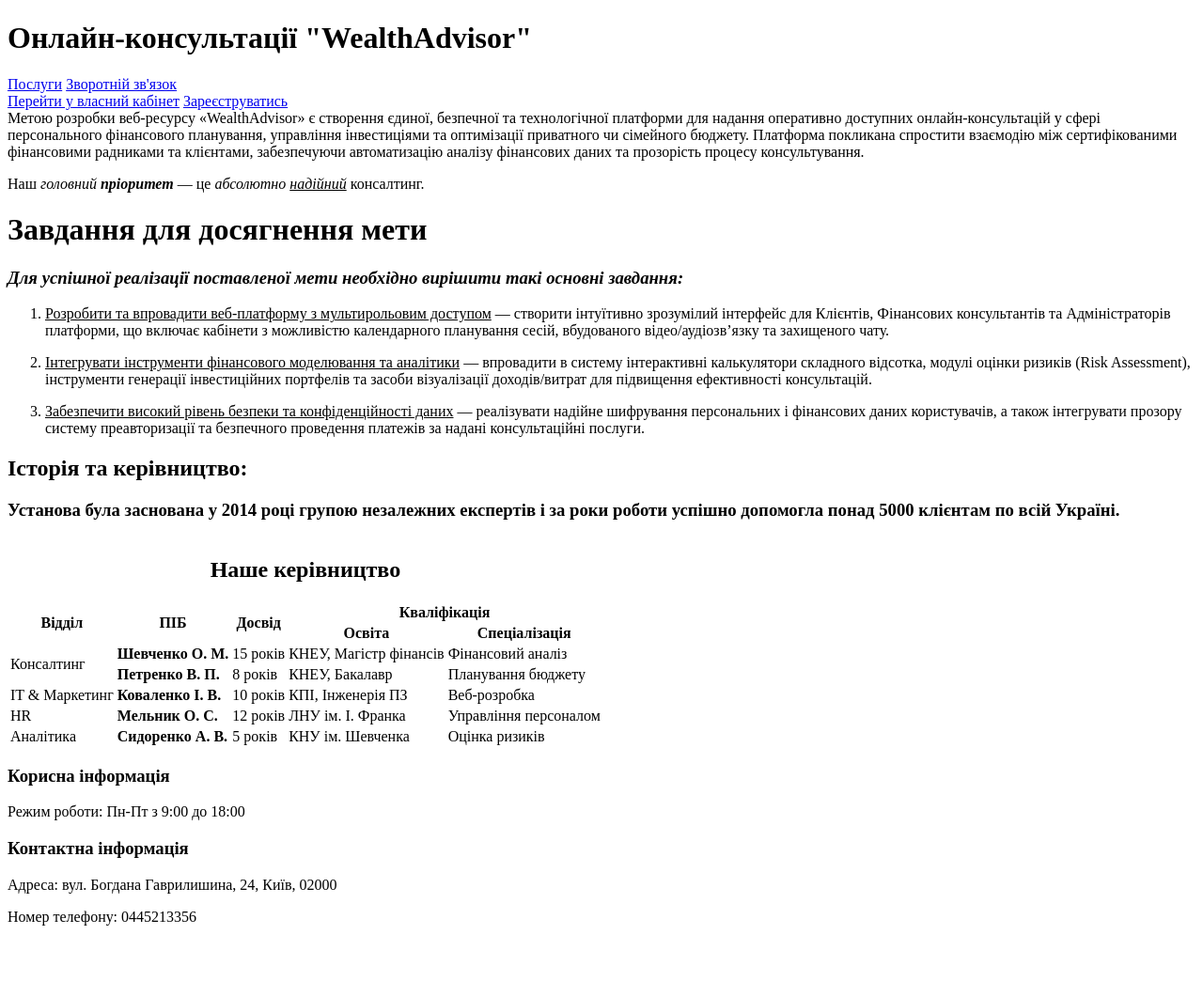
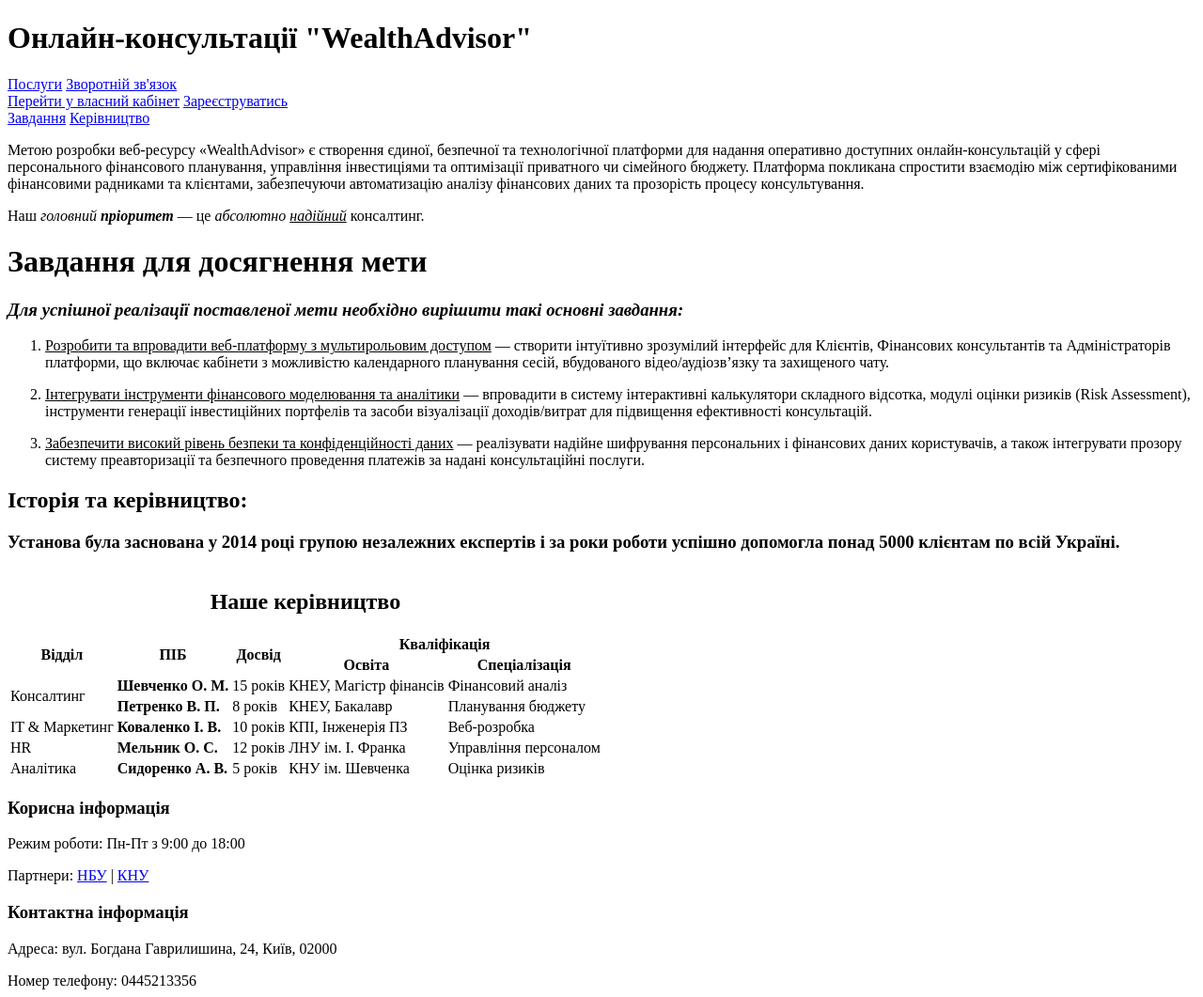
Before and after one commit to ilywka-S/Frontend-Software-Development, a plain HTML site: page index.html in a window 1280 px wide. Shown: the part 80-1141 px from the top of the page at 94% size. Before the commit the page ends 1081 px from the top, so only its background shows below. Drawn offline with Linux system fonts and the light colour scheme.

Commit message:
added-links-and-deleted-some-<p>-tags

```diff
--- a/index.html
+++ b/index.html
@@ -23,40 +23,43 @@
         </div>
     </header>
     <main>
+        <a href="#tasks-section">Завдання</a>
+        <a href="#history-section">Керівництво</a>
+
         <div class="purpose">
-            Метою розробки веб-ресурсу «WealthAdvisor» є створення єдиної, безпечної та технологічної платформи для надання оперативно доступних
+            <p>Метою розробки веб-ресурсу «WealthAdvisor» є створення єдиної, безпечної та технологічної платформи для надання оперативно доступних
             онлайн-консультацій у сфері персонального фінансового планування, управління інвестиціями та оптимізації приватного чи сімейного бюджету.
             Платформа покликана спростити взаємодію між сертифікованими фінансовими радниками та клієнтами, забезпечуючи автоматизацію аналізу фінансових даних
-            та прозорість процесу консультування.<p>
+            та прозорість процесу консультування.</p>
 
             <p>
                 <span>Наш <i>головний <b>пріоритет</b></i> — це <em>абсолютно <u>надійний</u></em> консалтинг.</span>
             </p>
 
-            <div class="tasks">
+            <div class="tasks" id="tasks-section">
                 <h1>Завдання для досягнення мети</h1>
                 <h3><i>Для успішної реалізації поставленої мети необхідно вирішити такі основні завдання:</i></h3>
                 <ol>
                     <li>
-                        <u>Розробити та впровадити веб-платформу з мультирольовим доступом</u> — створити інтуїтивно зрозумілий інтерфейс для Клієнтів,
+                        <u><p>Розробити та впровадити веб-платформу з мультирольовим доступом</u> — створити інтуїтивно зрозумілий інтерфейс для Клієнтів,
                         Фінансових консультантів та Адміністраторів платформи, що включає кабінети з можливістю календарного планування сесій,
-                        вбудованого відео/аудіозв’язку та захищеного чату.<p>
+                        вбудованого відео/аудіозв’язку та захищеного чату.</p>
                     </li>
 
                     <li>
-                        <u>Інтегрувати інструменти фінансового моделювання та аналітики</u> — впровадити в систему інтерактивні калькулятори складного відсотка,
-                        модулі оцінки ризиків (Risk Assessment), інструменти генерації інвестиційних портфелів та засоби візуалізації доходів/витрат для підвищення ефективності консультацій.<p>
+                        <u><p>Інтегрувати інструменти фінансового моделювання та аналітики</u> — впровадити в систему інтерактивні калькулятори складного відсотка,
+                        модулі оцінки ризиків (Risk Assessment), інструменти генерації інвестиційних портфелів та засоби візуалізації доходів/витрат для підвищення ефективності консультацій.</p>
                     </li>
 
                     <li>
-                        <u>Забезпечити високий рівень безпеки та конфіденційності даних</u> — реалізувати надійне шифрування персональних і фінансових даних користувачів,
-                        а також інтегрувати прозору систему преавторизації та безпечного проведення платежів за надані консультаційні послуги.<p>
+                        <u><p>Забезпечити високий рівень безпеки та конфіденційності даних</u> — реалізувати надійне шифрування персональних і фінансових даних користувачів,
+                        а також інтегрувати прозору систему преавторизації та безпечного проведення платежів за надані консультаційні послуги.</p>
                     </li>
                 </ol>
             </div>
         </div>
 
-        <article class="history">
+        <article class="history" id="history-section">
             <h1>Історія та керівництво:</h1>
             <h3>Установа була заснована у 2014 році групою незалежних експертів і за роки роботи успішно допомогла понад 5000 клієнтам по всій Україні.</h3>
 
@@ -117,12 +120,16 @@
     <aside>
         <h3>Корисна інформація</h3>
         <p>Режим роботи: Пн-Пт з 9:00 до 18:00</p>
+        <p>Партнери:
+            <a href="https://bank.gov.ua/" target="_blank">НБУ</a> |
+            <a href="https://knu.ua/" target="_blank">КНУ</a>
+        </p>
     </aside>
 
     <footer class="contacts">
         <h3>Контактна інформація</h3>
-        Адреса: вул. Богдана Гаврилишина, 24, Київ, 02000<p>
-        Номер телефону: 0445213356<p>
+        <p>Адреса: вул. Богдана Гаврилишина, 24, Київ, 02000</p>
+        Номер телефону: 0445213356
     </footer>
 </body>
 </html>
```
